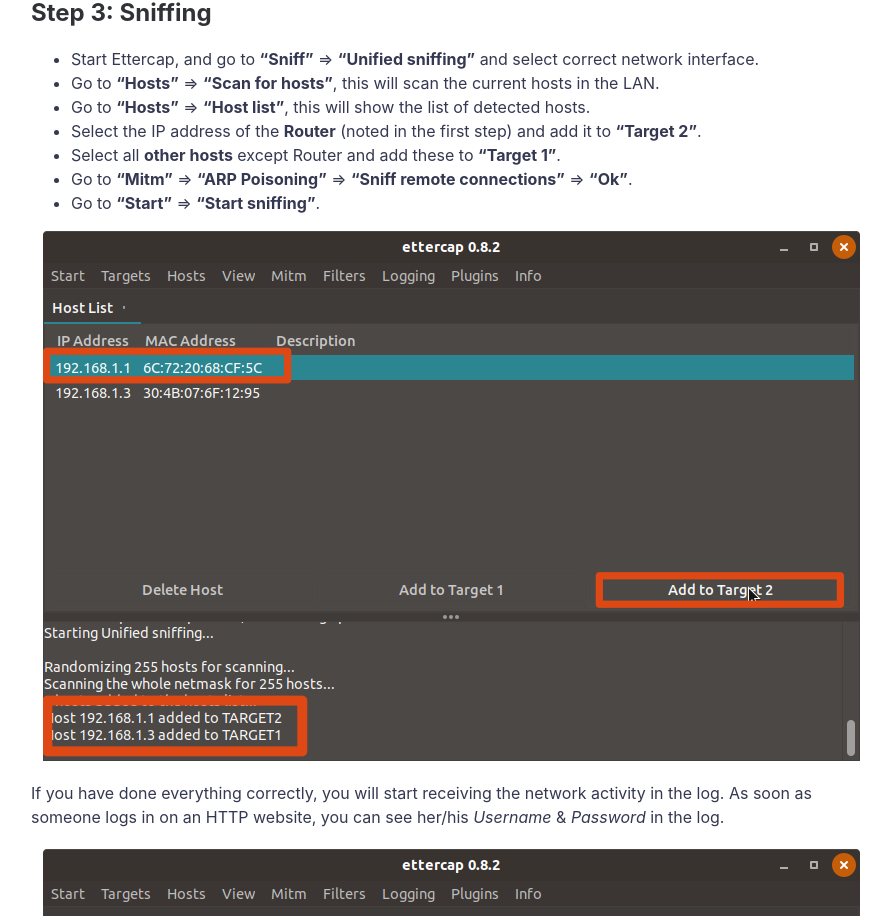
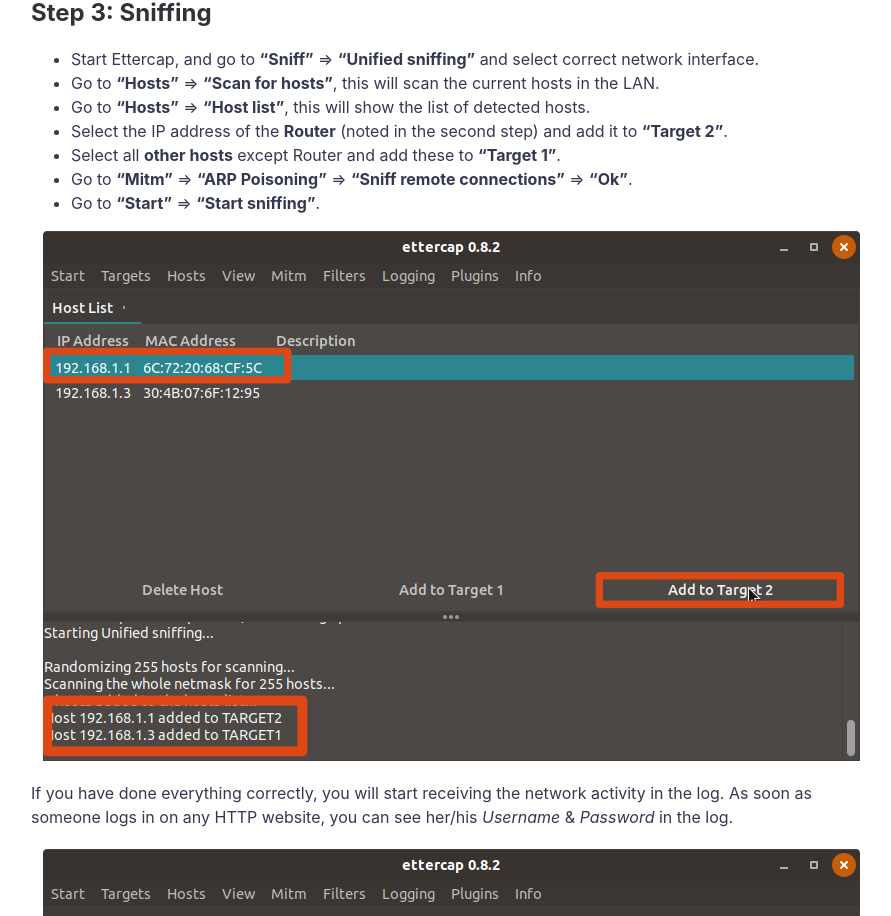
Before and after one commit to darkeyedevelopers/blog, a Jekyll site: the page built from _posts/2018-12-16-how-we-sniffed-passwords-teachers-increasing-attendance.md, in a window 1280 px wide and 1400 px high, scrolled down 2332 px. Shown: the part 139-1055 px from the top of the window, without its empty margins (189-1080 px from the left). Built offline with Jekyll 4.4.1, drawn with Linux system fonts in a browser that asks for light colours; emoji names are drawn with the system emoji font; some web fonts are replaced; comment, search, counter and statistics services are not loaded; a style sheet for code colours, icons or effects is not loaded.

Commit message:
Post corrections

```diff
--- a/_posts/2018-12-16-how-we-sniffed-passwords-teachers-increasing-attendance.md
+++ b/_posts/2018-12-16-how-we-sniffed-passwords-teachers-increasing-attendance.md
@@ -51,14 +51,14 @@ If this doesn't work, one can use ["macchanger"][macchanger-tutorial] app for do
 - Start Ettercap, and go to **"Sniff"** => **"Unified sniffing"** and select correct network interface.
 - Go to **"Hosts"** => **"Scan for hosts"**, this will scan the current hosts in the LAN.
 - Go to **"Hosts"** => **"Host list"**, this will show the list of detected hosts.
-- Select the IP address of the **Router** (noted in the first step) and add it to **"Target 2"**.
+- Select the IP address of the **Router** (noted in the second step) and add it to **"Target 2"**.
 - Select all **other hosts** except Router and add these to **"Target 1"**.
 - Go to **"Mitm"** => **"ARP Poisoning"** => **"Sniff remote connections"** => **"Ok"**.
 - Go to **"Start"** => **"Start sniffing"**.
 
 ![Adding hosts to targets][ettercap-targets]
 
-If you have done everything correctly, you will start receiving the network activity in the log. As soon as someone logs in on an HTTP website, you can see her/his *Username* & *Password* in the log.
+If you have done everything correctly, you will start receiving the network activity in the log. As soon as someone logs in on any HTTP website, you can see her/his *Username* & *Password* in the log.
 
 ![Ettercap log][ettercap-log]
 
```
